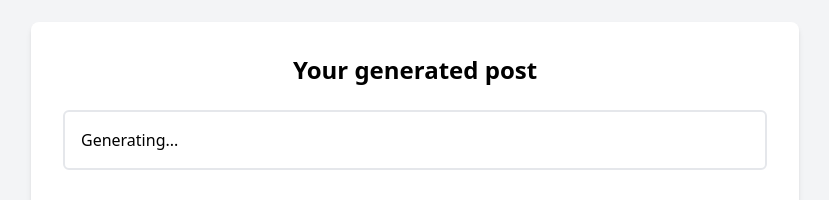
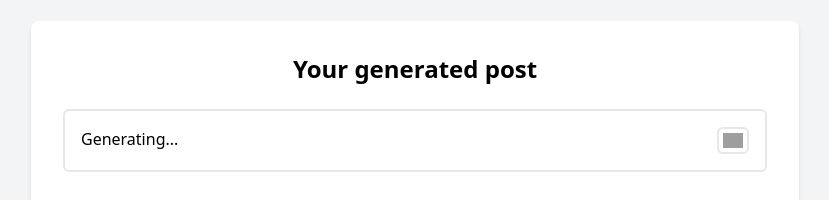
Before and after one commit to yuta-takeda/bigdevsoon-aipost-generator, a React (Create React App) app: page /result in a window 1280 px wide. Shown: the part 250-450 px from the top of the page, without its empty margins (225-1054 px from the left). Built offline with nearby package versions, Linux system fonts and the light colour scheme; no server answers; grey boxes are pictures that could not be loaded.

Commit message:
copy text button

```diff
--- a/src/pages/result/component.tsx
+++ b/src/pages/result/component.tsx
@@ -5,18 +5,32 @@ import { Link } from "react-router-dom";
 interface Props {
   generatedMessage: string;
   handleRegenerate: () => void;
+  handleCopyText: () => void;
 }
 
 export const Component: React.FC<Props> = (props) => {
-  const { generatedMessage, handleRegenerate } = props;
+  const { generatedMessage, handleRegenerate, handleCopyText } = props;
 
   return (
     <div className="p-8 w-full max-w-screen-md bg-white rounded-lg shadow-md">
       <h1 className="mb-6 text-2xl font-bold text-center">
         Your generated post
       </h1>
-      <div className="p-4 rounded-md border-2 border-solid">
+      <div className="flex justify-between p-4 rounded-md border-2 border-solid">
         <TypingText text={generatedMessage} />
+        <div className="flex justify-end items-start w-32 grow-0">
+          <div
+            className="p-1 rounded-md border-2 border-solid cursor-pointer hover:bg-gray-200"
+            onClick={handleCopyText}
+          >
+            <img
+              width="20"
+              height="20"
+              src="https://img.icons8.com/material-outlined/24/copy.png"
+              alt="copy"
+            />
+          </div>
+        </div>
       </div>
       <div className="flex flex-row gap-4 mt-8">
         <Link
--- a/src/pages/result/container.tsx
+++ b/src/pages/result/container.tsx
@@ -48,10 +48,16 @@ export const Container: React.FC = () => {
     setGeneratedMessage("");
   };
 
+  const handleCopyText = () => {
+    navigator.clipboard.writeText(generatedMessage);
+    alert("テキストをクリップボードにコピーしました");
+  };
+
   return (
     <Component
       generatedMessage={generatedMessage}
       handleRegenerate={handleRegenerate}
+      handleCopyText={handleCopyText}
     />
   );
 };
```
